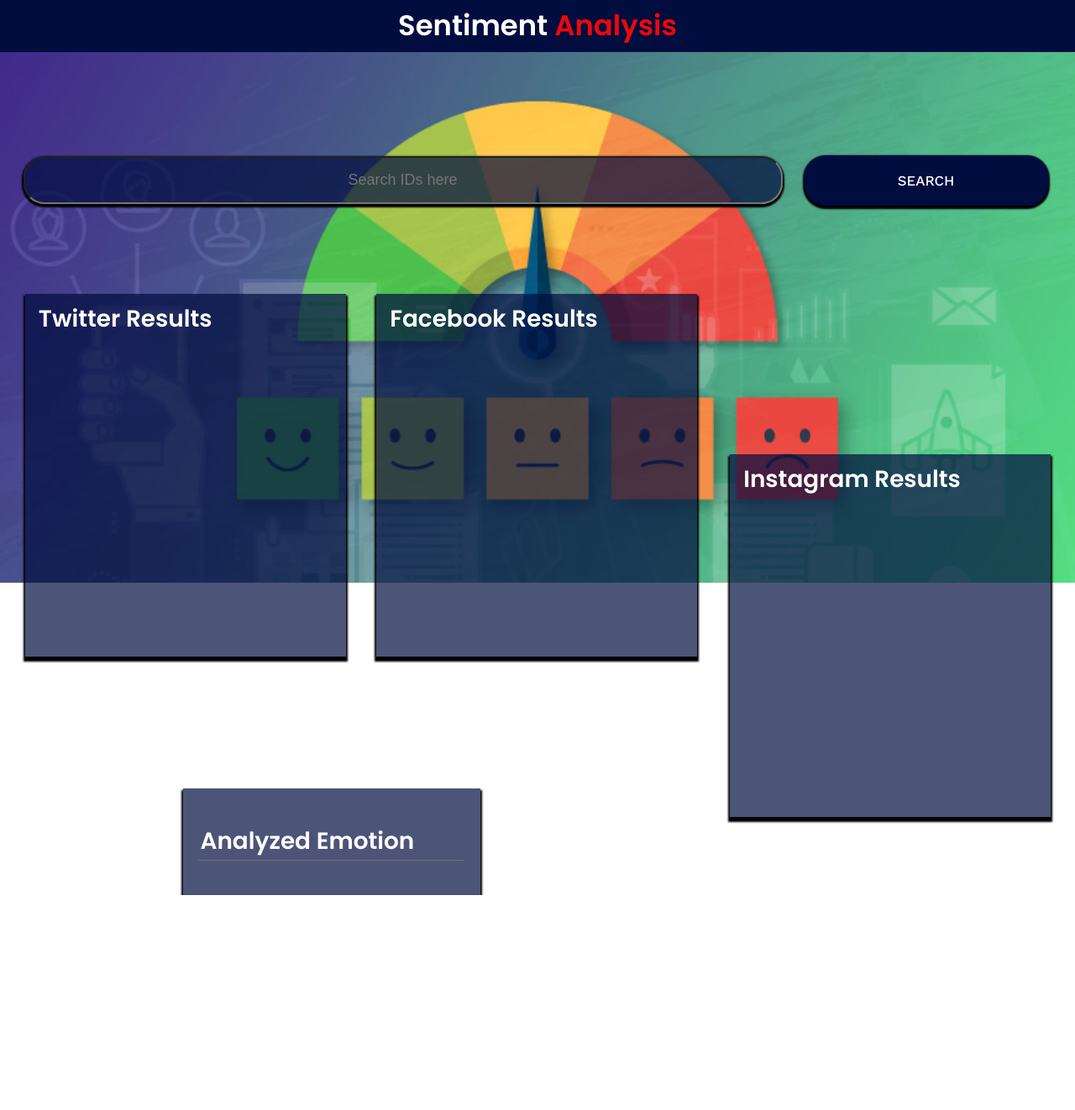
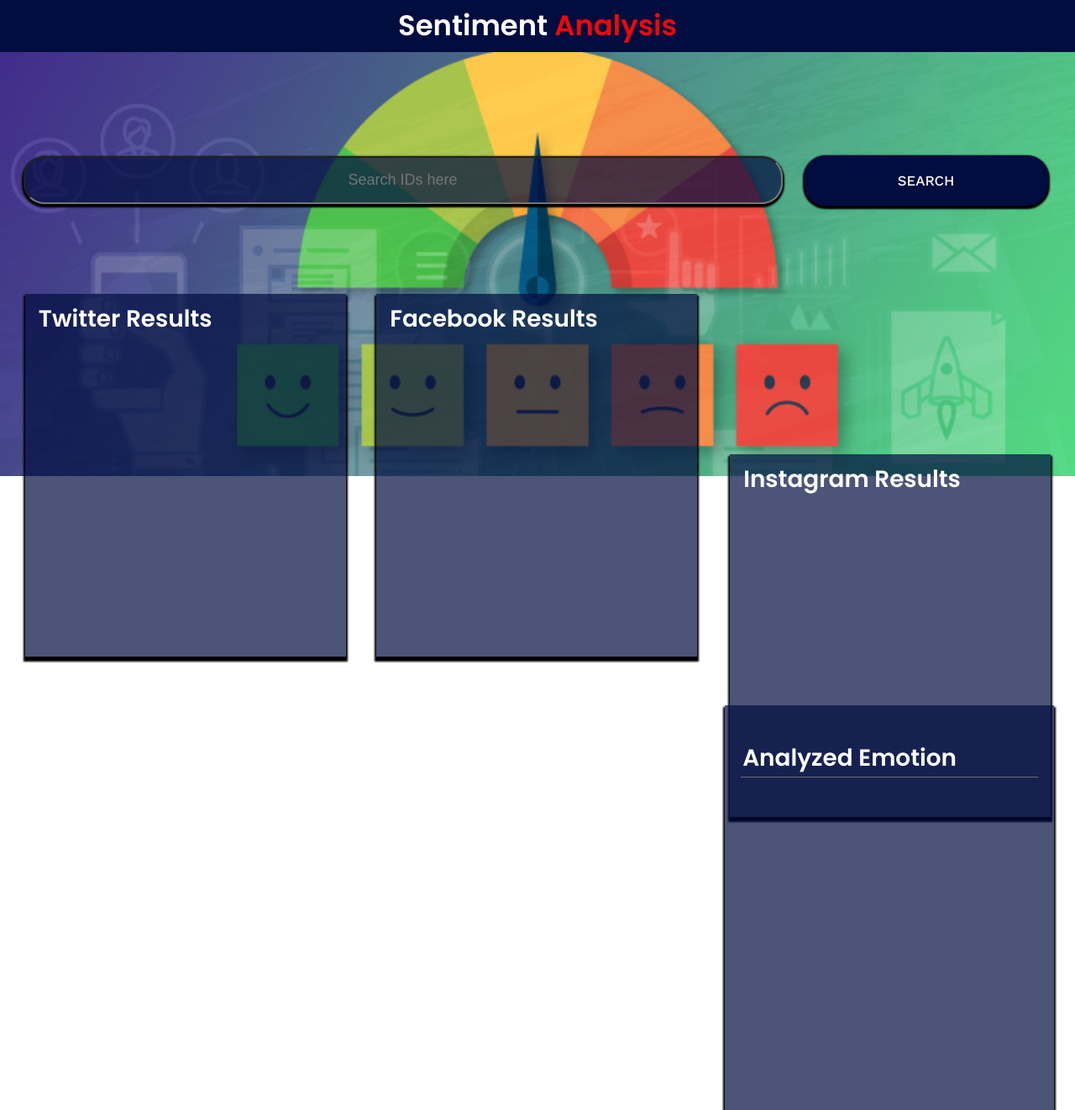
Before and after one commit to Mohit-Gaur/Dashboard, a React (Create React App) app: page / in a window 1280 px wide. Shown: the whole page at 84% size. Before the commit the page ends 1066 px from the top, so only its background shows below. Built offline with nearby package versions, Linux system fonts and the light colour scheme.

Commit message:
fixed some css

```diff
--- a/src/Components/App/App.css
+++ b/src/Components/App/App.css
@@ -32,7 +32,7 @@
   background-image: url('./background_photo_desktop.jpg');
   background-size: cover;
   background-position: center;
-  background-repeat: no-repeat;
+  background-repeat: repeat;
   font-family: 'Work Sans', sans-serif;
   font-weight: 500;
   color: #fff;
--- a/src/Components/MainList/MainList.css
+++ b/src/Components/MainList/MainList.css
@@ -3,13 +3,15 @@
   flex-direction: column;
   align-items: center;
   overflow-y: scroll;
-  width: 37%;
-  max-height: 950px;
+  width: 350px;
+  height: 400px;
+  /*max-height: 950px;*/
   padding: 2.27rem 1.16rem;
   background-color: rgba(1, 12, 63, 0.7);
   box-shadow: 0 4px 2px 2px #000000;
-  position: relative;
-  top: 500px;
+  position: absolute;
+  right: 25px;
+  top: 840px;
 }
 
 .Mainlist input {
```
